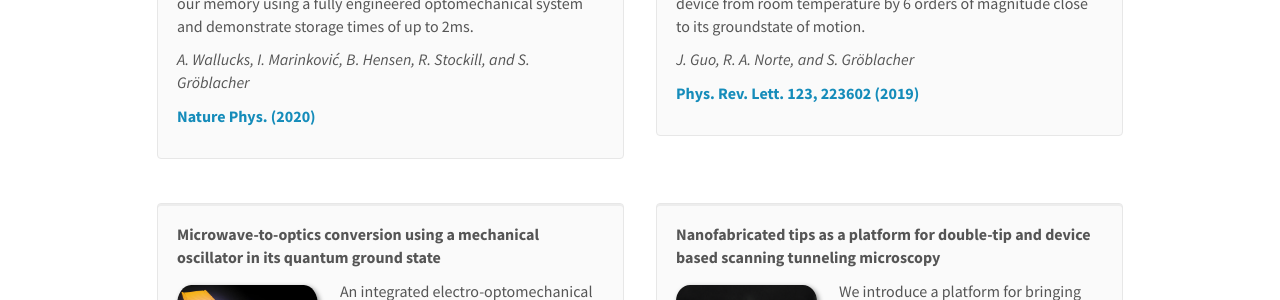
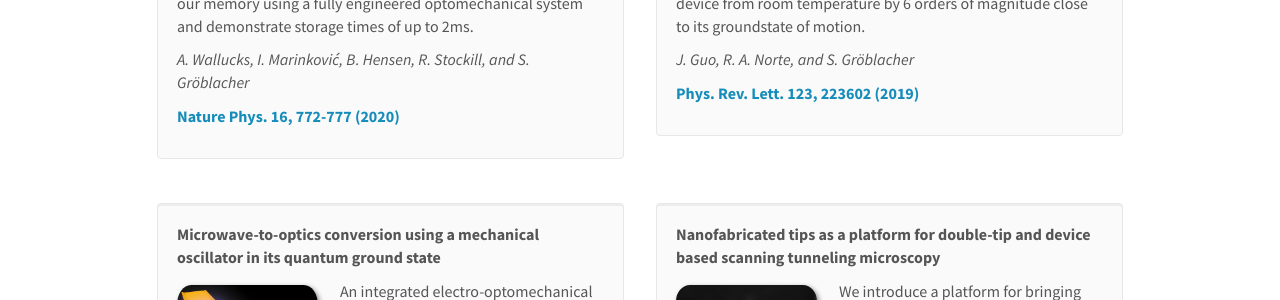
Before and after one commit to sgroeblacher/groeblacherlab, a Jekyll site: the page built from _pages/publications.md, in a window 1280 px wide and 900 px high. Shown: the part 372-672 px from the top of the window. Built offline with Jekyll 4.4.1, drawn with Linux system fonts in a browser that asks for light colours; nearby versions of some CDN libraries; some of the changed text lies outside the part shown.

Commit message:
modified:   _data/publist.yml 	modified:   documents/CV_SGroeblacher.pdf

```diff
--- a/_data/publist.yml
+++ b/_data/publist.yml
@@ -60,7 +60,7 @@
   authors: A. Wallucks, I. Marinković, B. Hensen, R. Stockill, and S. Gröblacher
   link:
     url: https://doi.org/10.1038/s41567-020-0891-z
-    display: Nature Phys. (2020)
+    display: Nature Phys. <b>16</b>, 772-777 (2020)
   arxiv: 1
   eprint: https://arxiv.org/abs/1910.07409
   highlight: 1
```
Also changed, not shown: 1 other file.
